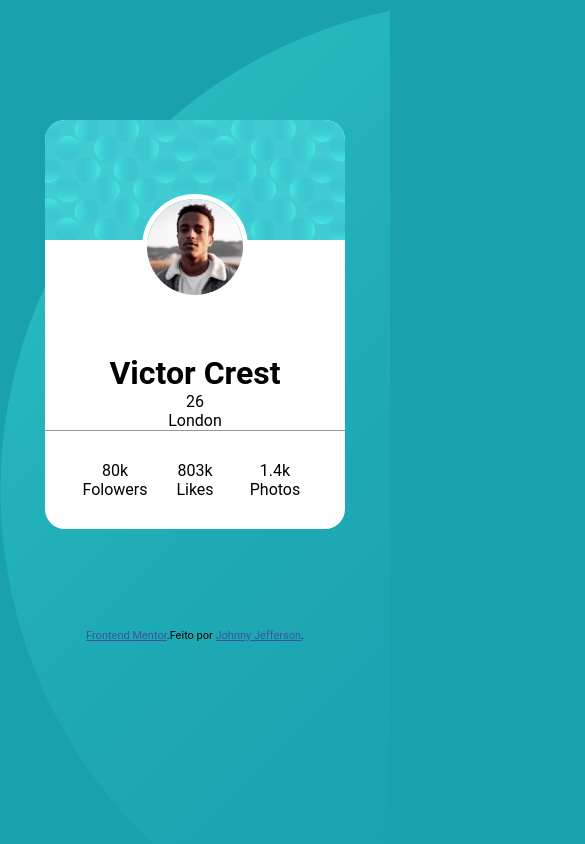
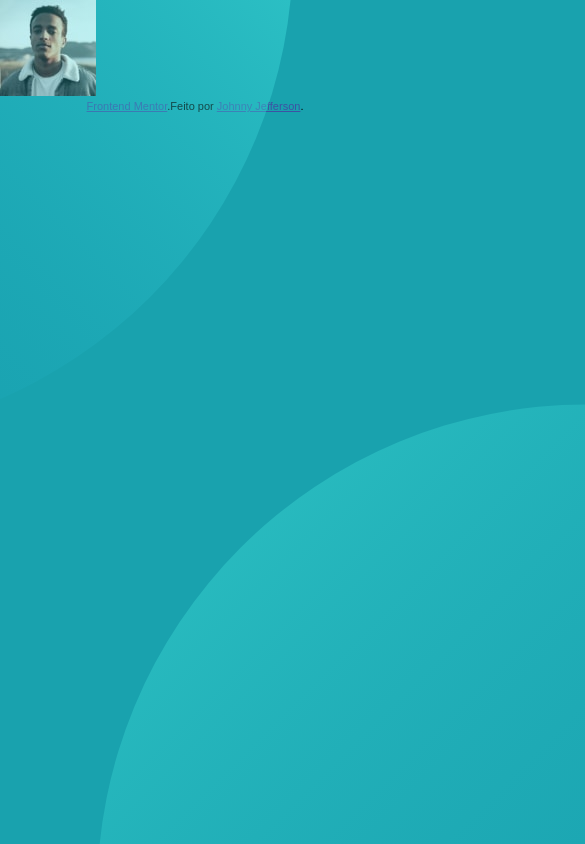
Before and after one commit to Johnny-J-Ramos/profile-card-component, a plain HTML site: page index.html in a window 390 px wide. Shown: the top 844 px of the page, 585 px wide, since content can reach past the window. Drawn offline with Linux system fonts and the light colour scheme.

Commit message:
inclunid arquivos necessarios

```diff
--- a/index.html
+++ b/index.html
@@ -11,14 +11,30 @@
       sizes="32x32"
       href="./images/favicon-32x32.png"
     />
-
-    <title>Frontend Mentor | Profile card component</title>
-
+  <title>Frontend Mentor | Profile card component</title>
     <!-- Feel free to remove these styles or customise in your own stylesheet 👍 -->
     <style></style>
   </head>
+
   <body>
+    <img class="top" src="./images/bg-pattern-top.svg" alt="">
+    <img class="bottom" src="./images/bg-pattern-bottom.svg" alt="">
+
     <div class="card">
+      <div class="card__top">
+        <div class="card__profale">
+          <img src="./images/image-victor.jpg" alt="">
+        </div>
+      </div>
+    </div>
+
+
+
+
+
+
+
+    <!--<div class="card">
       <div class="img-card">
         <img src="./images/bg-pattern-card.svg" alt="">
       </div>
@@ -38,7 +54,8 @@
         <p>Photos</p>
 
       </div>
-    </div>
+    </div>-->
+
     <div class="attribution">
       <a href="https://www.frontendmentor.io?ref=challenge" target="_blank"
         >Frontend Mentor</a
--- a/style.css
+++ b/style.css
@@ -1,14 +1,16 @@
-@import url('https://fonts.googleapis.com/css2? family = Roboto: wght @ 300 & display = swap');
+@import url('https://fonts.googleapis.com/css2?family=kumbh+Sans&display=swap');
 * {
   padding: 0;
   margin: 0;
   box-sizing: border-box;
 }
 body {
-  font-family: 'Roboto', sans-serif;
-  background-color: hsl(185, 75%, 39%)  ;
-  padding: 20px;
-
+  font-family: 'bumbh Sans', sans-serif;
+  background-color: hsl(185, 75%, 39%);
+  min-height: 100vh;
+  height: 100vh;
+  width: 100%;
+  overflow: hidden;
 }
 
 .attribution {
@@ -19,11 +21,36 @@ body {
   color: hsl(228, 45%, 44%);
 }
 
-body {
-  background-image: url(./images/bg-pattern-top.svg);
-  background-image: url(./images/bg-pattern-bottom.svg);
+.top,
+.bottom {
+  position: absolute;
+}
+.top {
+  transform: translate(-35%, -55%);
 }
 
+.bottom {
+  bottom: 0;
+  right: 0;
+
+  transform: translate(40%, 65%);
+}
+
+@media screen and (max-width: 706px) {
+  .top {
+    transform: translate(-70%, -55%);
+  }
+  .bottom {
+    transform: translate(70%, 55%);
+  }
+}
+@media screen and (max-height: 700px) {
+  .bottom {
+    transform: translate(70%, 75%);
+  }
+}
+
+/**
 .card {
   background-color: white;
   width: 300px;
@@ -33,12 +60,10 @@ body {
   text-align: center;
 }
 
-
 .img-card img {
   width: 100%;
   border-radius: 20px 20px 0 0;
   position: relative;
-
 }
 
 .img-text img {
@@ -48,11 +73,10 @@ body {
   position: relative;
 }
 
-
 .descricao {
   display: grid;
   grid-template-columns: 1fr 1fr 1fr;
   padding: 30px;
   border-top: solid 1px hsl(0, 0%, 59%);
-
 }
+**/
```
